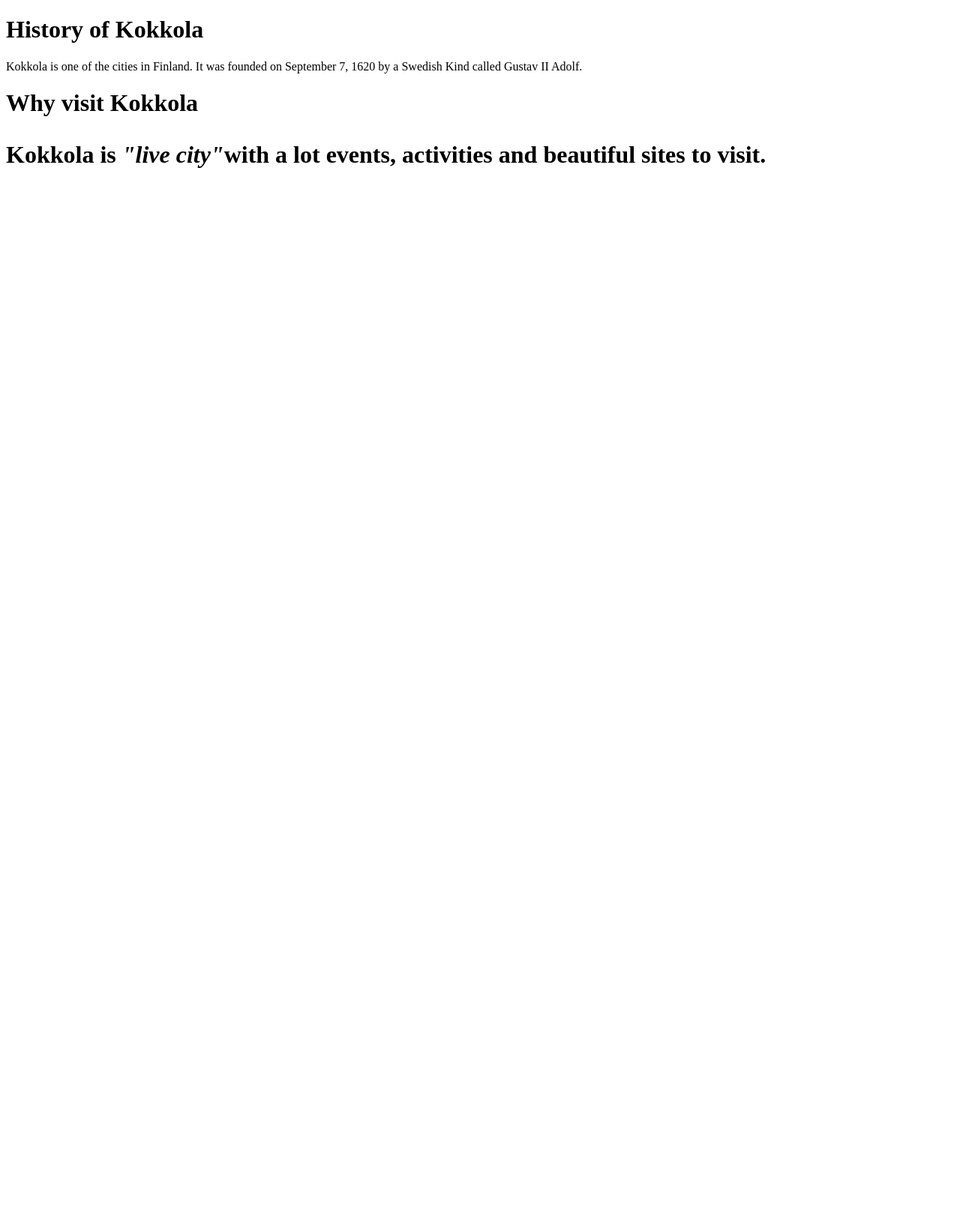
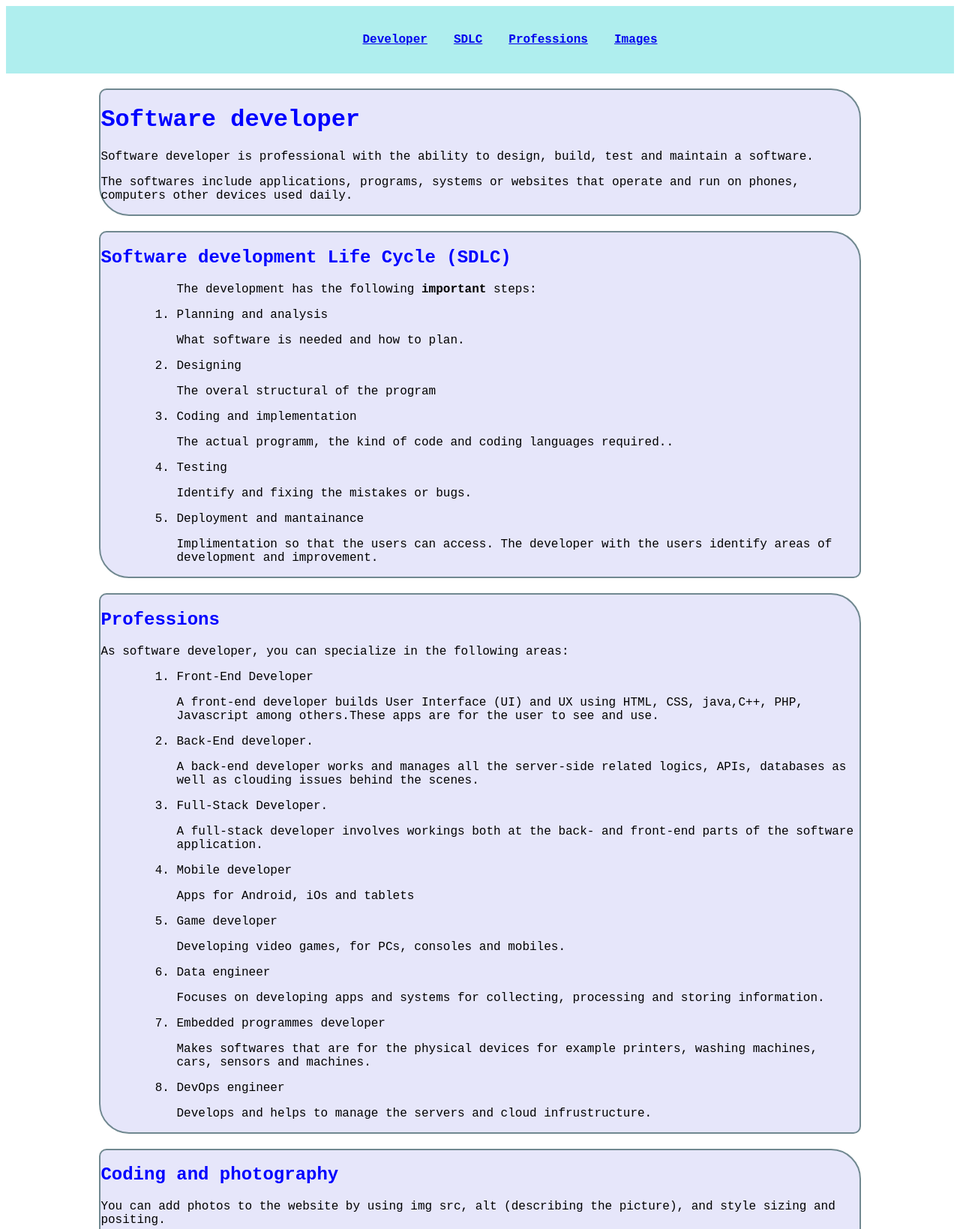
Before and after one commit to esmartsave/webs, a plain HTML site: page index.html in a window 1280 px wide. Shown: the top 1639 px of the page at 75% size. Before the commit the page ends 800 px from the top, so only its background shows below. Drawn offline with Linux system fonts and the light colour scheme.

Commit message:
updated info for html and css

```diff
--- a/index.html
+++ b/index.html
@@ -1,28 +1,114 @@
 
 <!--
-History of Kokkola and why visit Kokkola
+Software development
 Original author: Malloy Nyakwama
+Date: 10.10.2026
 Modified:
 
 -->
 <!DOCTYPE html>
 <html lan="en">
     <head>
-        <title> Why visit Kokkola</title>
+        <title> Software development</title>
         <meta charset =UTF-8">
-        <meta name="descrition" content="Kokkola a place to visit">
-        <meta name="keywords" Contect="Kokkola, visit Kokkola - a beautiful city, Central Ostrobothnia, Kokkolan kaupunki">
+        <meta name="descrition" content="Coding and learning">
+        <meta name="keywords" Contect="Programming, Coding, software, SDLC">
         <meta name="vewpoint" content = "width=device, initial-scale=1.0">
         <meta name="author" content="Malloy Nyakwama">
-        <link rel="icon" href="tynnyri.jpg">
         <link rel="stylesheet" href="style.css">
 
     </head>
     <body>
-        <h1>History of Kokkola</h1>
-        <p>Kokkola is one of the cities in Finland. It was founded on September 7, 1620
-            by a Swedish Kind called Gustav II Adolf.</p>
-        <h1>Why visit Kokkola</hi>
-            <p>Kokkola is <strong><i>"live city"</i></strong>with a lot events, activities and beautiful sites to visit.</p>
+        <header>
+            <div class="menucont">
+                <ul class="mylist" >
+                    <li><a href="#">Developer</a></li>
+                    <li ><a href="#SDLC">SDLC</a></li>
+                    <li><a href="#prof">Professions</a></li>
+                    <li><a href="#copho">Images</a></li>
+                </ul>
+            </div>
+
+        </header>
+    <div id="div1">
+
+   <h1 style="color: blue">Software developer</h1>
+         <p>Software developer is professional with the ability to design, build, test and maintain a software.</p>
+        <p>The softwares include applications, programs, systems or websites that operate and run on phones, computers other devices used daily.</p>
+     </div>
+
+     <section id="SDLC">
+        <div id="div1">
+        <h2>Software development Life Cycle (SDLC)</h2>
+        <ol>
+            <p>The development has the following <strong>important </strong>steps:</p>
+
+                <li>Planning and analysis</li>
+                <p>What software is needed and how to plan.</p>
+                <li>Designing</li>
+                <p>The overal structural of the program</p>
+                <li>Coding and implementation</li>
+                <p>The actual programm, the kind of code and coding languages required..</p>
+                <li>Testing</li>
+                <p>Identify and fixing the mistakes or bugs.</p>
+                <li>Deployment and mantainance</li>
+                <p>Implimentation so that the users can access. The developer with the users identify areas of development and improvement.</p>
+            </ol>
+        </div>
+    </section>
+
+     <section id="prof">
+        <div id="div1">
+        <h2> Professions</h2>
+            <p>As software developer, you can specialize in the following areas:</p>
+             <ol>
+                <li>Front-End Developer</li>
+                <p>A front-end developer builds User Interface (UI) and UX using HTML, CSS, java,C++, PHP, Javascript among others.These apps are for the user to see and use.</p>
+                <li>Back-End developer.</li>
+                <p>A back-end developer works and manages all the server-side related logics, APIs, databases as well as clouding issues behind the scenes. </p>
+                <li>Full-Stack Developer.</li>
+                <p>A full-stack developer involves workings both at the back- and front-end parts of the software application.</p>
+                <li>Mobile developer</li>
+                <p>Apps for Android, iOs and tablets</p>
+                <li>Game developer</li>
+                <p>Developing video games, for PCs, consoles and mobiles.</p>
+                <li>Data engineer</li>
+                <p>Focuses on developing apps and systems for collecting, processing and storing information. </p>
+                <li>Embedded programmes developer</li>
+                <p>Makes softwares that are for the physical devices for example printers, washing machines, cars, sensors and machines.</p>
+                <li>DevOps engineer</li>
+                <p>Develops and helps to manage the servers and cloud infrustructure.</p>
+            </ol>
+        </div>
+    </section>
+
+    <section id="copho">
+        <div id="div1">
+            <h2>Coding and photography</h2>
+            <p>You can add photos to the website by using img src, alt (describing the picture), and style sizing and positing.</p>
+
+                <p><img src="majakka.jpg" alt="Majakka lighting house">Majakka lighting house is found on Tankari Island in Kokkola.</p>
+            <br>
+            <p>How many programming languages do you know of?:
+                <ul>
+                    <li>
+                        <a href="https://programminglanguages.info/languages/">Programming languages</a></li>
+                    <li>
+                        <a href = "https://en.wikipedia.org/wiki/List_of_programming_languages">List in Wikipedia></a>
+                    </li>
+                    <li>
+                        <a href = "https://digiareena.fi/kod/koodari.php">Coder></a>
+                    </li>
+                </ul>
+                </p>
+
+            </div>
+
+        <div id="#mynav">
+            <footer id="footer">
+                <p>&copy; 2026 DigiarOy </p>
+
+            </footer>
+     </div>
     </body>
 </html>
--- a/style.css
+++ b/style.css
@@ -1 +1,92 @@
-background-color: lightseagreen;
+
+
+    body{
+    background-color: white;
+    font-family:'Courier New', Courier, monospace;
+}
+
+#div1
+{
+    background-color: lavender;
+    border: 2px solid rgb(112, 136, 144);
+    border-radius: 10px 40px;
+    width: 80%;
+    display: block;
+    margin-top: 20px;;
+   margin-inline: auto;
+
+}
+.logo
+{
+    display: flex;
+    font-size: 1.6rem;
+    font-weight: bold;
+    color: OrangeRed;
+    gap: 15px;
+    flex-shrink:0;
+    border-radius: 50x;
+    border: 2px solid goldenrod ;
+    width: 190px;
+}
+
+#sbuttl
+{
+    font-size: 1.3rem;
+    font-weight: bold;
+    color: OrangeRed;
+    justify-content: center;
+
+}
+
+.menucont
+{
+    background-color: paleTurquoise;
+    font-weight: bold;
+    /*overflow: auto;*/
+    white-space: nowrap;
+    margin-top: 0px;
+    padding: 20px;
+
+}
+
+.mylist
+    {
+        overflow: hidden;
+        list-style-type: none;
+        display: flex;
+        justify-content: center;
+        gap: 35px;
+        width: 100%;
+    }
+
+img
+{
+    display: block;
+    width: 50%;
+    margin: auto;
+
+}
+
+.h1, h2
+{
+    color: blue;
+}
+
+ol
+{
+    padding-left: 10%;
+
+}
+a:hover
+{
+  background-color: yellow;
+}
+
+#footer
+{
+    /*align-items:center;*/
+    display: flex;
+    justify-content: center;
+    background-color: paleTurquoise;
+  margin-top: 10px;
+}
```
Also changed, not shown: 1 other file.
